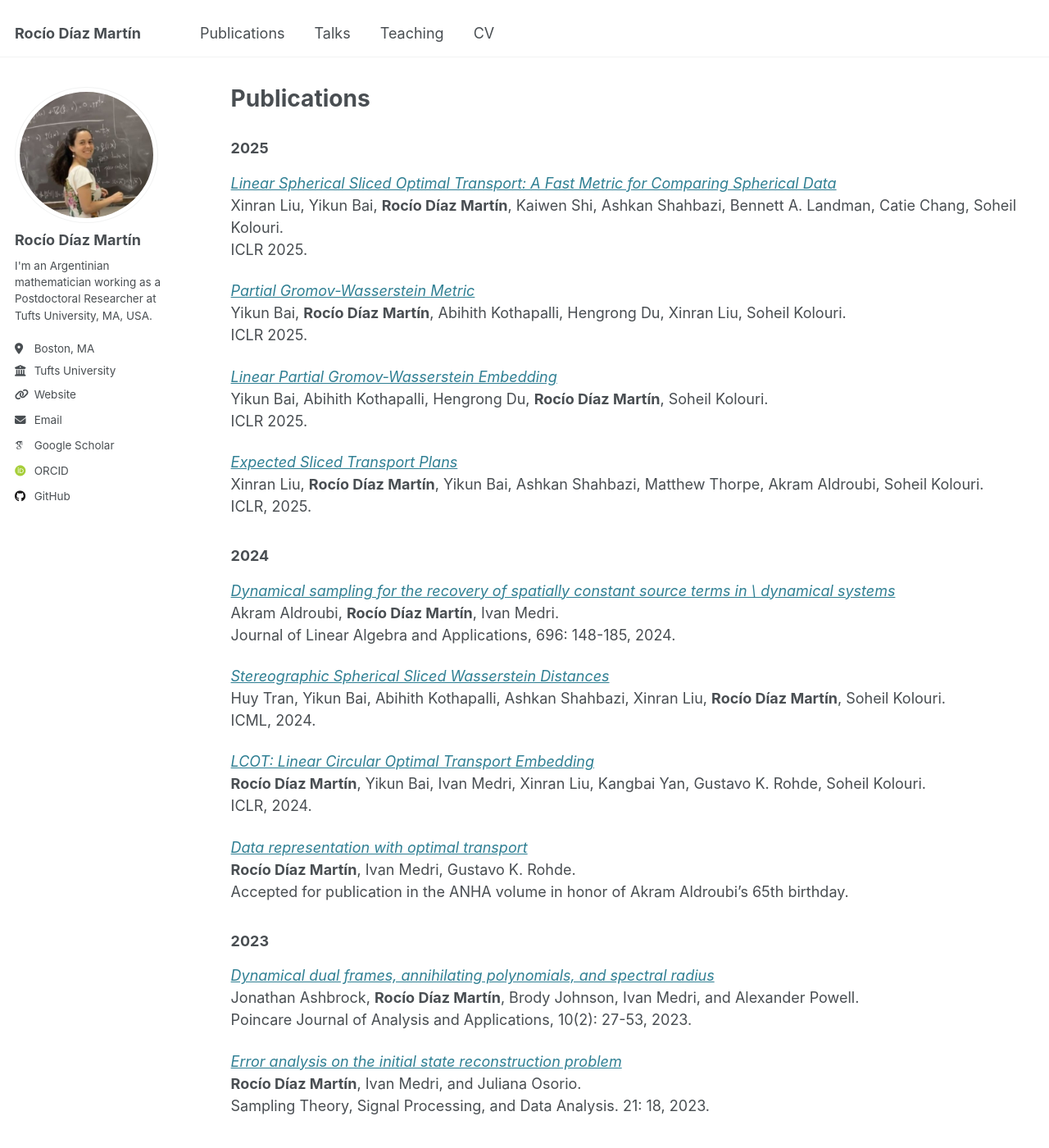
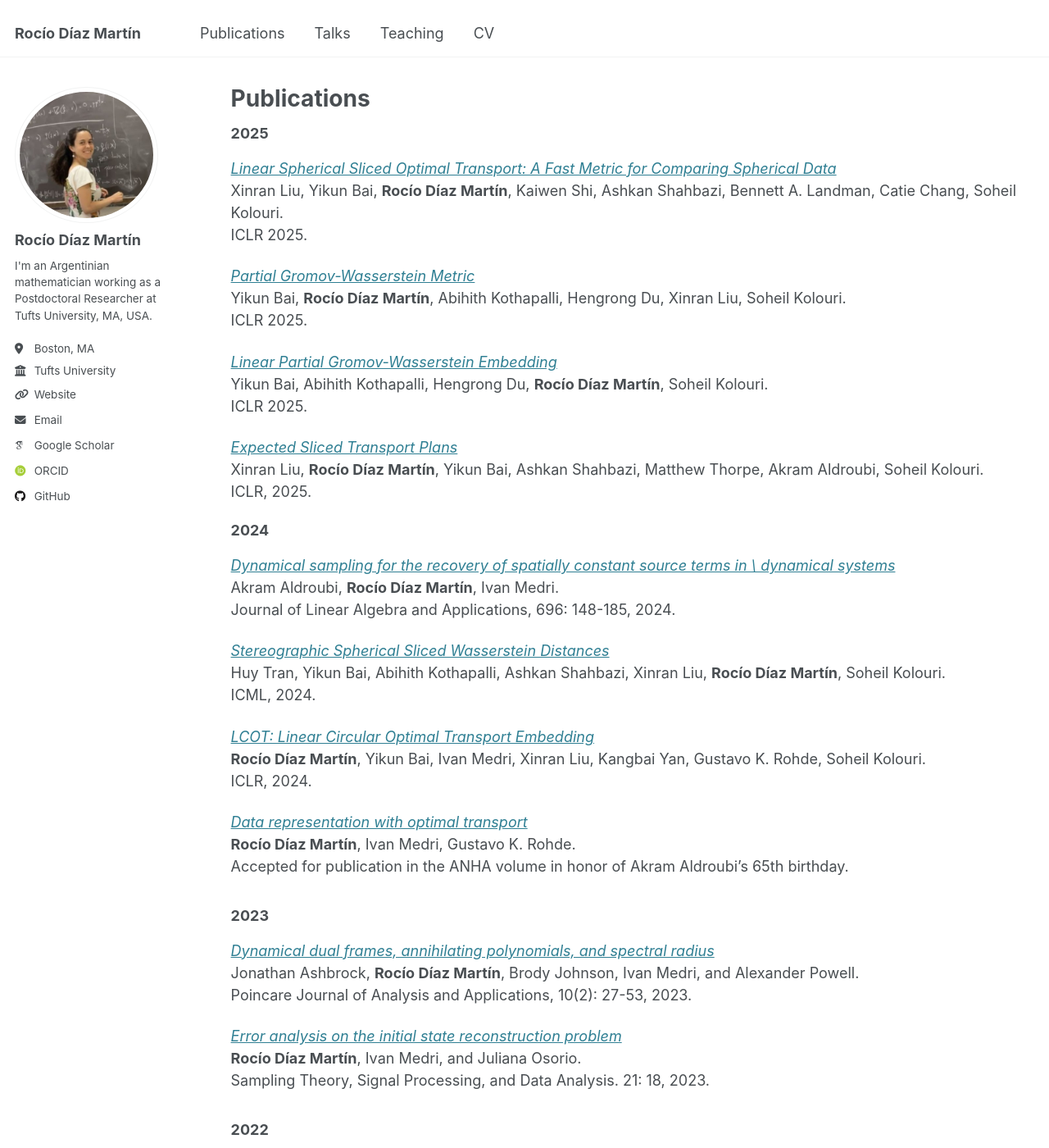
Before and after one commit to RocioDM/rociodm.github.io, a Jekyll site: the page built from _pages/publications.md, in a window 1280 px wide and 1400 px high. Shown: the whole window at 82% size. Built offline with Jekyll 4.4.1, drawn with Linux system fonts in a browser that asks for light colours; some web fonts are replaced.

Commit message:
subtitles in pub

```diff
--- a/_pages/publications.md
+++ b/_pages/publications.md
@@ -5,8 +5,7 @@ permalink: /publications/
 author_profile: true
 ---
 
-
-### 2025
+<h3 class="yearheader">2025</h3>
 
 _<a href="https://openreview.net/forum?id=fgUFZAxywx" target="_blank" rel="noopener noreferrer">Linear Spherical Sliced Optimal Transport: A Fast Metric for Comparing Spherical Data</a>_<br>
 Xinran Liu, Yikun Bai, **Rocío Díaz Martín**, Kaiwen Shi, Ashkan Shahbazi, Bennett A. Landman, Catie Chang, Soheil Kolouri.<br>
@@ -24,7 +23,7 @@ _<a href="https://openreview.net/forum?id=P7O1Vt1BdU" target="_blank" rel="noope
 Xinran Liu, **Rocío Díaz Martín**, Yikun Bai, Ashkan Shahbazi, Matthew Thorpe, Akram Aldroubi, Soheil Kolouri.<br>
 ICLR, 2025.<br>
 
-### 2024
+<h3 class="yearheader">2024</h3>
 
 _<a href="https://doi.org/10.1016/j.laa.2024.04.011" target="_blank" rel="noopener noreferrer">Dynamical sampling for the recovery of spatially constant source terms in \\ dynamical systems</a>_<br>
 Akram Aldroubi,  **Rocío Díaz Martín**, Ivan Medri.<br>
--- a/_sass/layout/_base.scss
+++ b/_sass/layout/_base.scss
@@ -42,6 +42,10 @@ h2 {
 
 h3 {
   font-size: $type-size-5;
+}
+
+h3.yearheader {
+  margin: 1em 0 0.5em;
 }
 
 h4 {
```
